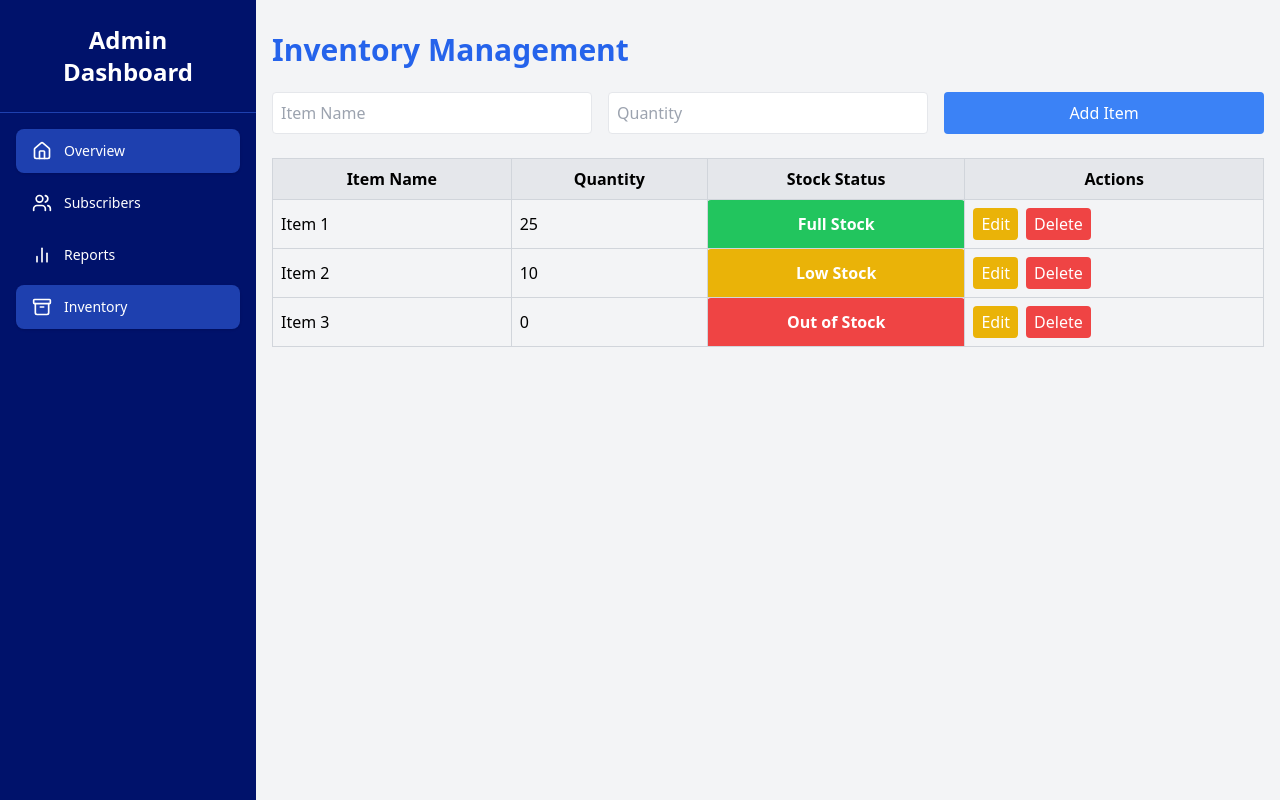
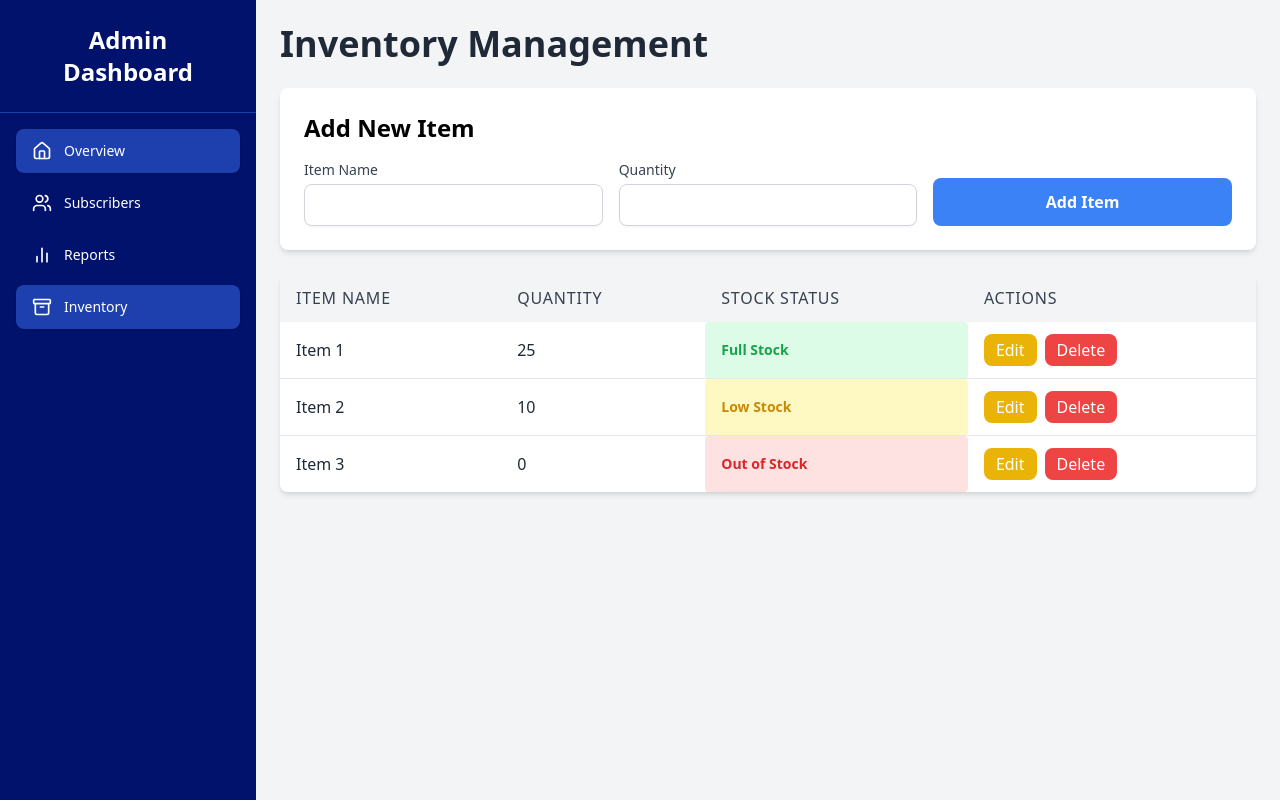
Before and after one commit to Parasat-Capstone/parasat-capstone, a React (Vite) app: page /dashboard/inventory in a window 1280 px wide. Built offline with nearby package versions, Linux system fonts and the light colour scheme.

Commit message:
Inventory Rewrite

```diff
--- a/src/admin/pages/Inventory.jsx
+++ b/src/admin/pages/Inventory.jsx
@@ -61,91 +61,113 @@ const Inventory = () => {
   const getStatusStyles = (status) => {
     switch (status) {
       case "Out of Stock":
-        return "bg-red-500 text-white";
+        return "text-red-600 bg-red-100";
       case "Low Stock":
-        return "bg-yellow-500 text-white";
+        return "text-yellow-600 bg-yellow-100";
       case "Full Stock":
-        return "bg-green-500 text-white";
+        return "text-green-600 bg-green-100";
       default:
         return "";
     }
   };
 
   return (
-    <div className="container mx-auto px-4 py-8">
-      <h1 className="text-3xl font-bold mb-6 text-blue-600">
+    <div className="container mx-auto p-6">
+      <h1 className="text-4xl font-bold mb-6 text-gray-800">
         Inventory Management
       </h1>
 
       {/* Inventory Form */}
       <form
         onSubmit={isEditing ? handleSaveEdit : handleAddItem}
-        className="mb-6"
+        className="bg-white shadow-md rounded-lg p-6 mb-6"
       >
+        <h2 className="text-2xl font-semibold mb-4">
+          {isEditing ? "Edit Item" : "Add New Item"}
+        </h2>
         <div className="grid grid-cols-1 md:grid-cols-3 gap-4">
+          <div>
+            <label className="block text-sm font-medium text-gray-700">
+              Item Name
+            </label>
             <input
               type="text"
               name="name"
-            placeholder="Item Name"
               value={formData.name}
               onChange={handleInputChange}
-            className="p-2 border rounded"
+              className="mt-1 block w-full p-2 border border-gray-300 rounded-lg shadow-sm focus:ring-blue-500 focus:border-blue-500"
               required
             />
+          </div>
+          <div>
+            <label className="block text-sm font-medium text-gray-700">
+              Quantity
+            </label>
             <input
               type="number"
               name="quantity"
-            placeholder="Quantity"
               value={formData.quantity}
               onChange={handleInputChange}
-            className="p-2 border rounded"
+              className="mt-1 block w-full p-2 border border-gray-300 rounded-lg shadow-sm focus:ring-blue-500 focus:border-blue-500"
               required
             />
+          </div>
+          <div className="flex items-end">
             <button
               type="submit"
-            className={`p-2 rounded text-white ${
+              className={`w-full p-3 rounded-lg text-white font-semibold ${
                 isEditing ? "bg-yellow-500" : "bg-blue-500"
               } hover:opacity-90`}
             >
-            {isEditing ? "Save" : "Add Item"}
+              {isEditing ? "Save Changes" : "Add Item"}
             </button>
+          </div>
         </div>
       </form>
 
       {/* Inventory Table */}
-      <table className="w-full border-collapse border border-gray-300">
-        <thead>
-          <tr className="bg-gray-200">
-            <th className="border border-gray-300 p-2">Item Name</th>
-            <th className="border border-gray-300 p-2">Quantity</th>
-            <th className="border border-gray-300 p-2">Stock Status</th>
-            <th className="border border-gray-300 p-2">Actions</th>
+      <div className="bg-white shadow-md rounded-lg overflow-hidden">
+        <table className="min-w-full bg-white">
+          <thead className="bg-gray-100">
+            <tr>
+              <th className="py-3 px-4 text-left font-medium text-gray-700 uppercase tracking-wider">
+                Item Name
+              </th>
+              <th className="py-3 px-4 text-left font-medium text-gray-700 uppercase tracking-wider">
+                Quantity
+              </th>
+              <th className="py-3 px-4 text-left font-medium text-gray-700 uppercase tracking-wider">
+                Stock Status
+              </th>
+              <th className="py-3 px-4 text-left font-medium text-gray-700 uppercase tracking-wider">
+                Actions
+              </th>
             </tr>
           </thead>
-        <tbody>
+          <tbody className="divide-y divide-gray-200">
             {inventory.map((item) => {
               const status = getStockStatus(item.quantity);
               return (
                 <tr key={item.id}>
-                <td className="border border-gray-300 p-2">{item.name}</td>
-                <td className="border border-gray-300 p-2">{item.quantity}</td>
+                  <td className="py-3 px-4 text-gray-800">{item.name}</td>
+                  <td className="py-3 px-4 text-gray-800">{item.quantity}</td>
                   <td
-                  className={`border border-gray-300 p-2 text-center font-semibold rounded ${getStatusStyles(
+                    className={`py-3 px-4 font-semibold text-sm rounded ${getStatusStyles(
                       status
                     )}`}
                   >
                     {status}
                   </td>
-                <td className="border border-gray-300 p-2">
+                  <td className="py-3 px-4 space-x-2">
                     <button
                       onClick={() => handleEditItem(item)}
-                    className="bg-yellow-500 text-white py-1 px-2 rounded mr-2 hover:opacity-90"
+                      className="bg-yellow-500 text-white py-1 px-3 rounded-lg hover:opacity-90"
                     >
                       Edit
                     </button>
                     <button
                       onClick={() => handleDeleteItem(item.id)}
-                    className="bg-red-500 text-white py-1 px-2 rounded hover:opacity-90"
+                      className="bg-red-500 text-white py-1 px-3 rounded-lg hover:opacity-90"
                     >
                       Delete
                     </button>
@@ -156,6 +178,7 @@ const Inventory = () => {
           </tbody>
         </table>
       </div>
+    </div>
   );
 };
 
```
Lines whose indentation alone changed are shown as unchanged.
